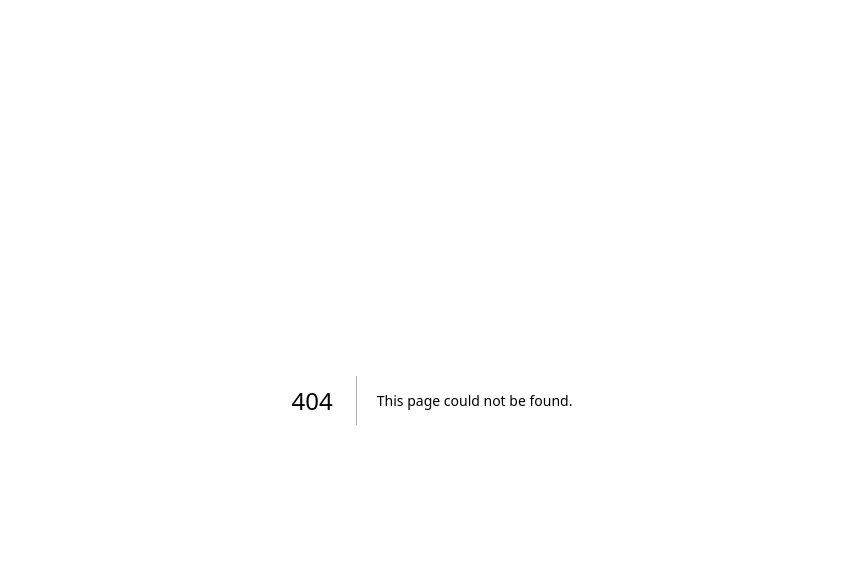
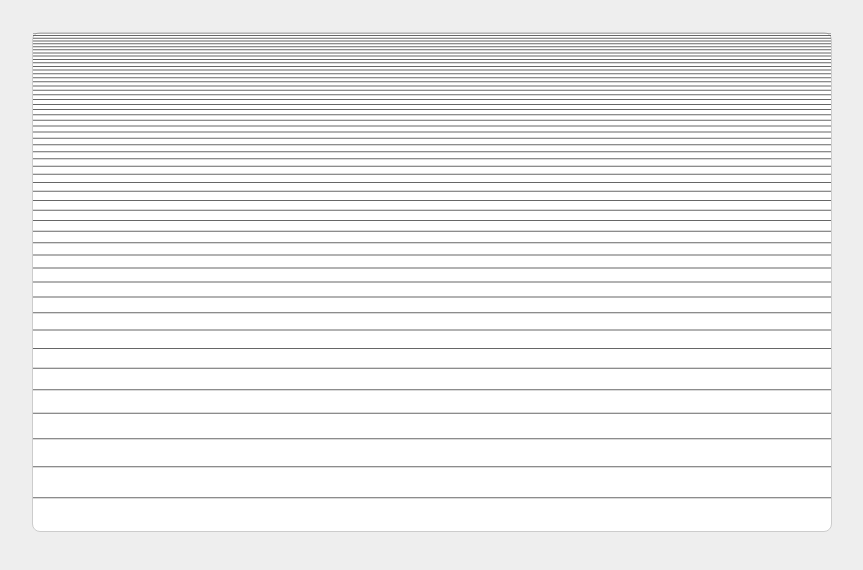
Before and after one commit to YYsuni/suni-demos, a Next.js app: page /threejs in a window 1280 px wide. Before the commit this address had no page. Shown: the top 570 px of the page, without its empty margins (208-1071 px from the left). Built offline with nearby package versions, Linux system fonts and the light colour scheme.

Commit message:
Threejs grid

```diff
--- a/package.json
+++ b/package.json
@@ -8,7 +8,10 @@
     "start": "next start"
   },
   "dependencies": {
+    "@react-three/drei": "^10.7.6",
+    "@react-three/fiber": "^9.3.0",
     "@tanstack/react-query": "^5.90.2",
+    "@types/three": "^0.180.0",
     "axios": "^1.12.2",
     "clsx": "^2.1.1",
     "dayjs": "^1.11.18",
@@ -18,6 +21,7 @@
     "react-dom": "19.1.0",
     "tailwind-merge": "^3.3.1",
     "tailwindcss-animate": "^1.0.7",
+    "three": "^0.180.0",
     "zustand": "^5.0.8"
   },
   "devDependencies": {
--- a/src/app/page.tsx
+++ b/src/app/(home)/page.tsx
@@ -4,13 +4,13 @@ export default function Home() {
 	const gridLineColor = '#999'
 	const gridWidth = 60
 	const gridHeight = 40
-	const borderWidth = 1.5
+	const borderWidth = 1
 
 	return (
 		<div className='p-8'>
 			<div className='mx-auto w-[800px] overflow-hidden rounded-lg border bg-white perspective-near' style={{ height: gridHeight * 10 }}>
 				<div
-					className='bg-pan-down -ml-[1000px] h-full w-[3000px] rotate-x-[65deg]'
+					className='bg-pan-down -ml-[1000px] h-full w-[3000px] rotate-x-[45deg]'
 					style={{
 						backgroundImage:
 							`repeating-linear-gradient(0deg, ${gridLineColor} 0, ${gridLineColor} ${borderWidth}px, transparent ${borderWidth}px, transparent ${gridHeight}px), ` +
--- a/src/app/style.css
+++ b/src/app/(home)/style.css
@@ -14,5 +14,5 @@
 }
 
 @utility bg-pan-down {
-	animation: grid-pan-y 8s linear infinite;
+	animation: grid-pan-y 3s linear infinite;
 }
--- /dev/null
+++ b/src/app/threejs/page.tsx
@@ -0,0 +1,27 @@
+'use client'
+
+import { Canvas } from '@react-three/fiber'
+import { OrbitControls } from '@react-three/drei'
+
+function RetroGrid() {
+	return <gridHelper args={[100, 100, '#666', '#666']} position={[0, 0, 0]} />
+}
+
+export default function Page() {
+	return (
+		<div className='p-8'>
+			<div className='mx-auto h-[500px] w-[800px] rounded-lg border bg-white'>
+				<Canvas
+					camera={{
+						position: [0, 15, 15], // 相机位置 (x, y, z)，默认 [0, 0, 5]
+						fov: 60, // 视野角度，数值越大视野越宽，默认 75
+						near: 0.1, // 近裁剪面，距离相机多近开始渲染，默认 0.1
+						far: 1000 // 远裁剪面，距离相机多远停止渲染，默认 1000
+					}}>
+					<RetroGrid />
+					{/* <OrbitControls enableDamping dampingFactor={0.05} /> */}
+				</Canvas>
+			</div>
+		</div>
+	)
+}
```
Also changed, not shown: 1 other file (tests, documents, lock files or other folders).
